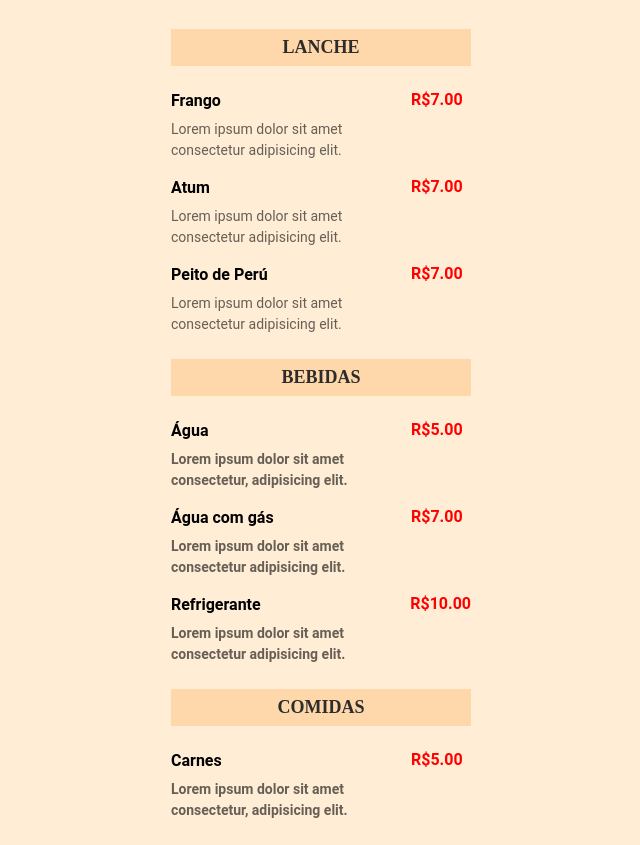
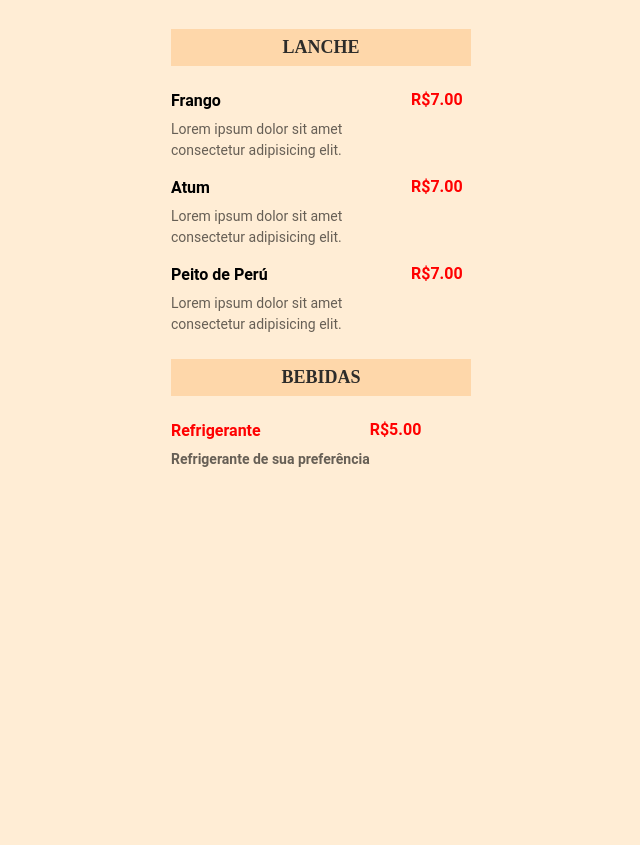
Before and after one commit to Cxmargoo/explorer3, a plain HTML site: page index.html in a window 1280 px wide. Shown: the part 92-937 px from the top of the page, without its empty margins (319-959 px from the left). After the commit the page ends 800 px from the top, so only its background shows below. Drawn offline with Linux system fonts and the light colour scheme.

Commit message:
Atualizado!

```diff
--- a/index.html
+++ b/index.html
@@ -64,9 +64,9 @@
         <ul>
         <li>
           <div class="details">
-            <h3>Água</h3>
+            <h3>Refrigerante</h3>
             <p class="description">
-             Lorem ipsum dolor sit amet consectetur, adipisicing elit.
+              Refrigerante de sua preferência
             </p>
           </div>
 
@@ -74,49 +74,10 @@
             R$5.00
           </strong>
         </li>
-
-        <li>
-          <div class="details">
-            <h3>Água com gás</h3>
-            <p class="description">
-              Lorem ipsum dolor sit amet consectetur adipisicing elit.
-            </p>
-          </div>
-
-          <strong class="price">
-            R$7.00
-          </strong>
-        </li>
-        <li>
-          <div class="details">
-            <h3>Refrigerante</h3>
-            <p class="description">
-            Lorem ipsum dolor sit amet consectetur adipisicing elit.
-            </p>
-          </div>
-          <strong class="price">
-            R$10.00
           </strong>
         </li>
 
-
-
         </ul>
        </section>
-        <section>
-      <h2>Comidas</h2>
-        <ul>
-        <li>
-          <div class="details">
-            <h3>Carnes</h3>
-            <p class="description">
-             Lorem ipsum dolor sit amet consectetur, adipisicing elit.
-            </p>
-          </div>
-
-          <strong class="price">
-            R$5.00
-        </section>
-
   </body>
   </html>
```
